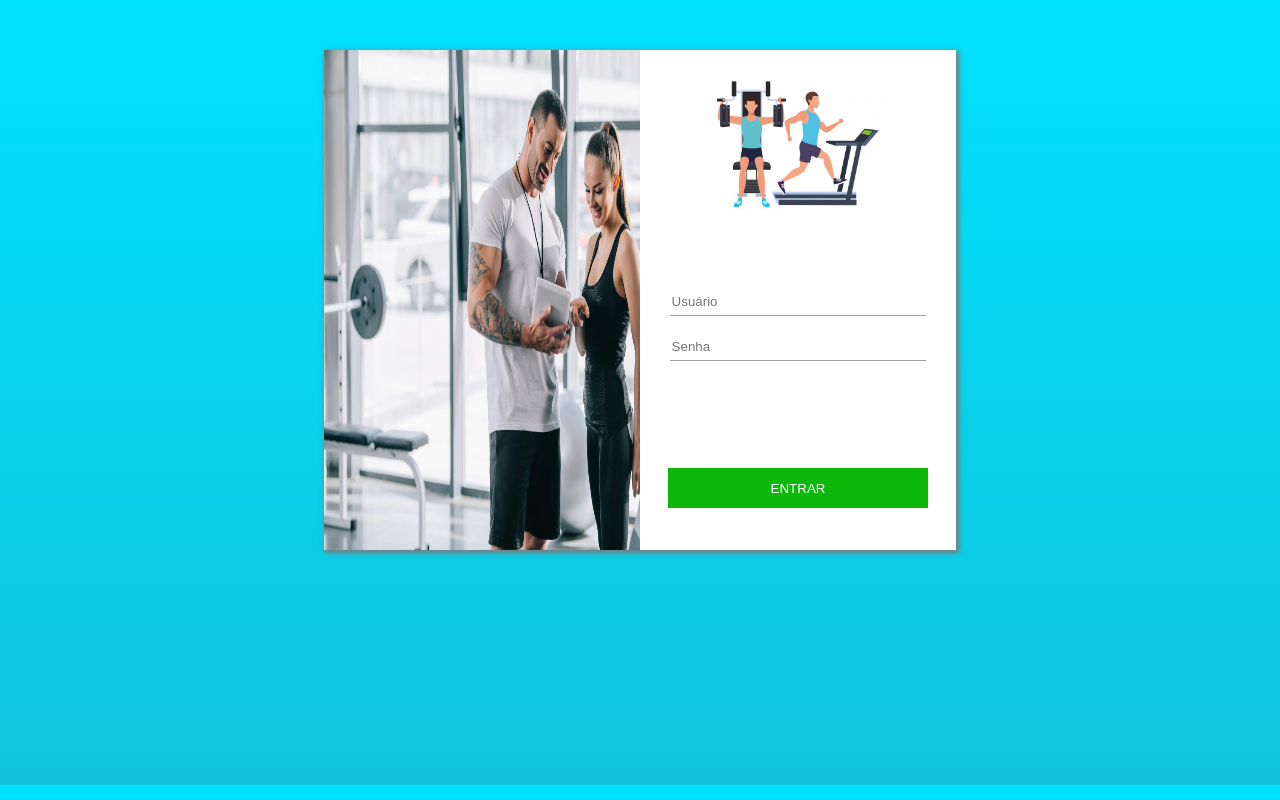
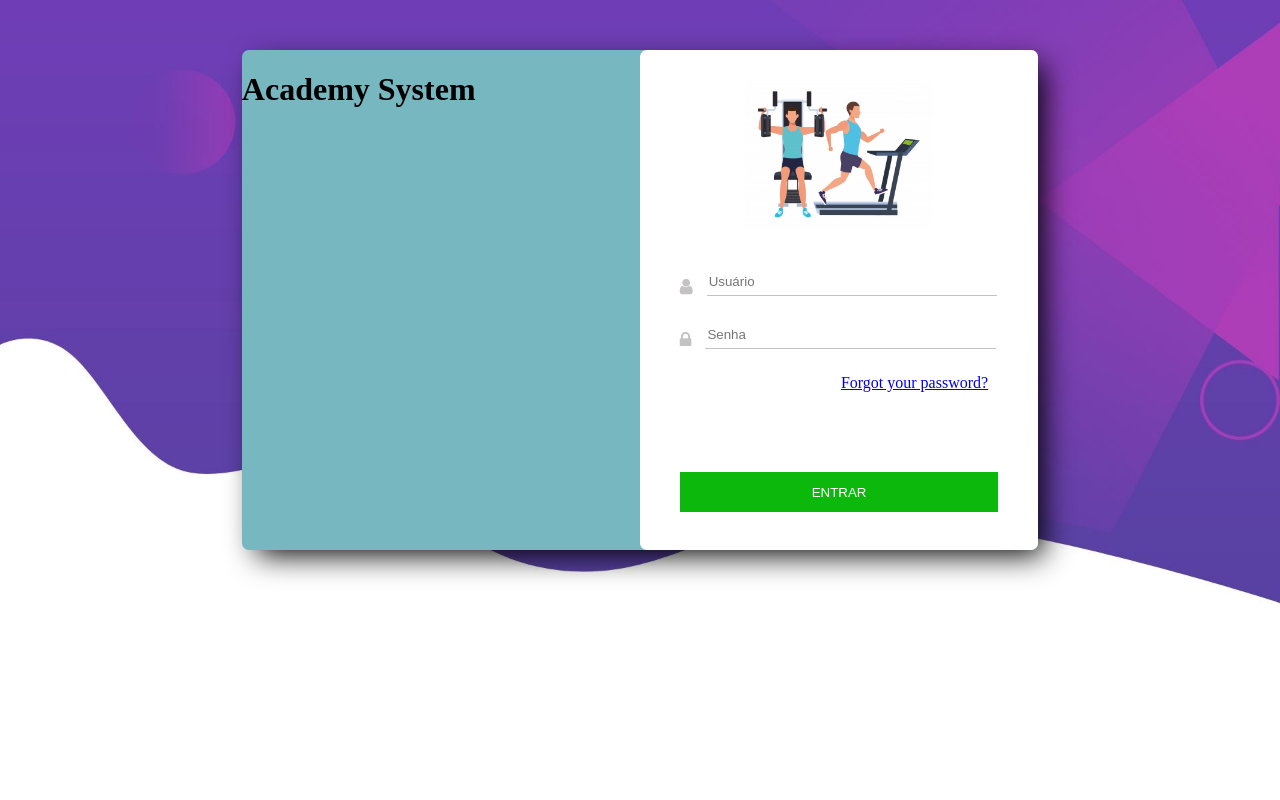
Before and after one commit to LucasAoun/SystemAcademy, a React (Create React App) app: page / in a window 1280 px wide. Built offline with nearby package versions, Linux system fonts and the light colour scheme.

Commit message:
alter layout

```diff
--- a/public/index.html
+++ b/public/index.html
@@ -24,7 +24,7 @@
       work correctly both with client-side routing and a non-root public URL.
       Learn how to configure a non-root public URL by running `npm run build`.
     -->
-    <title>React App</title>
+    <title>Academy System</title>
   </head>
   <body>
     <noscript>You need to enable JavaScript to run this app.</noscript>
--- a/src/App.css
+++ b/src/App.css
@@ -1,4 +1,5 @@
 body{
-  background-image: linear-gradient(rgb(0, 225, 255), rgb(18, 196, 219));
-  height: 90.9vh;
+  background-image: url('./assets/background.jpg');
+  background-repeat: no-repeat;
+  background-size: 100% auto;
 }
--- a/src/index.tsx
+++ b/src/index.tsx
@@ -1,6 +1,7 @@
 import React from 'react';
 import ReactDOM from 'react-dom';
 import App from './App';
+import '../node_modules/font-awesome/css/font-awesome.min.css'
 
 ReactDOM.render(
   <React.StrictMode>
--- a/src/pages/Login/index.tsx
+++ b/src/pages/Login/index.tsx
@@ -1,6 +1,7 @@
 import React, {FormEvent, ChangeEvent, useState } from 'react'
 import './styles.css'
 import Icon from '../../assets/icon.jpg'
+
 
 export const Login = () =>{
     const handleUserEntry = (event: ChangeEvent<HTMLInputElement>) =>{
@@ -26,13 +27,21 @@ export const Login = () =>{
     return(
         <div className="bgLogin">
             <div className="bgImage">
+                <h1>Academy System</h1>
             </div>
             <div className="bgForm">
-                 <img id="iconPrincipal" src={Icon} alt=""/><br></br>
+                <img id="iconPrincipal" src={Icon} alt=""/><br></br>
                 <form>
-                <input type="text" name="user" id="user" placeholder="Usuário" onChange={handleUserEntry} />
-                <input type="password" name="passw" id="passw" placeholder="Senha" onChange={handlePassEntry}/>
-                <button type="submit" onClick={authentication}>ENTRAR</button>
+                    <div id="inputUser">
+                        <i className="fa fa-user"></i>
+                        <input type="text" name="user" id="user" placeholder="Usuário" onChange={handleUserEntry} />
+                    </div>
+                    <div id="inputPass">
+                         <i className="fa fa-lock"></i>
+                         <input type="password" name="passw" id="passw" placeholder="Senha" onChange={handlePassEntry}/>
+                    </div>
+                    <a href="#">Forgot your password?</a>
+                    <button type="submit" onClick={authentication}><span>ENTRAR</span></button>
                 </form>
             </div>
         </div>
--- a/src/pages/Login/styles.css
+++ b/src/pages/Login/styles.css
@@ -1,61 +1,82 @@
 .bgLogin{
     display: flex;
-    background-color: blueviolet;
+    background-color: rgb(119, 183, 192);
+    height: 500px;
+    width: 63%;
+    margin: auto;
+    margin-top: 50px;
+    box-shadow: 10px 10px 30px -5px rgb(0, 0, 0);
+    border-radius: 7px;
+}
+.bgForm{
+    display: flex;
+    flex-direction: column;
+    background-color: rgb(255, 255, 255);
     height: 500px;
     width: 50%;
+    border-radius: 7px;
+}
+.bgForm form{
+    height: 300px;
+    margin-top: 20px;
+}
+a{
+    float: right;
     margin: auto;
-    margin-top: 50px;
-    box-shadow: 2px 2px 5px 1px rgb(122, 122, 122);
-
-}
-.bgForm{
-    background-color: #fff;
-    height: 500px;
-    width: 50%;
-}
-form{
-    display: flex;
-    flex-direction: column;
-    height: 220px;
-    margin-top: 50px;
+    margin-right:50px ;
 }
 input{
-    width: 80%;
+    width: 90%;
     height: 25px;
+    border:0;
+    border-bottom: inset 1px rgb(196, 194, 194);
+    background-color: rgba(255, 255, 255, 0.01);
+}
+#inputUser, #inputPass{
+    display: flex;
     margin: auto;
     margin-top: 0;
-    margin-bottom: 17px;
-    border:0;
-    border-bottom: inset 1px rgb(160, 160, 160);
+    margin-bottom: 25px;
+    width: 80%;
+    font-size: 18px;
+    color: rgb(196, 194, 194);
+}
+input:focus-within{
+    border-color:rgb(47, 235, 56);
+}
+form i{
+  margin-top: 10px;
+  margin-right:14px ;
 }
 input, button:focus{
     outline: none;
 }
+
 button[type="submit"]{
-    width: 82%;
+    display: block;
+    position: relative;
+    top: 80px;
+    width: 80%;
+    height: 40px;
     margin: auto;
-    margin-bottom:0;
-    height: 40px;
     background-color:rgb(12, 184, 12) ;
     border:0;
     cursor: pointer;
     color: #fff;
     transition: 0.3s;
 }
+
 button:hover{
     -webkit-transform: scale(1.05);
     transition: 0.3s;
 }
-#iconPrincipal{
+.bgForm #iconPrincipal{
     display: flex;
     height: 150px;
     margin: auto;
-    margin-top: 20px;
+    margin-top: 30px;
 }
 .bgImage{
-    background-image: url(../../assets/bglogin.jpg);
-    background-size: 400px 500px;
-    background-repeat: no-repeat;
+    width: 50%;
     height: 500px;
-    width: 50%;
 }
```
Also changed, not shown: src/assets/background.jpg (added).
